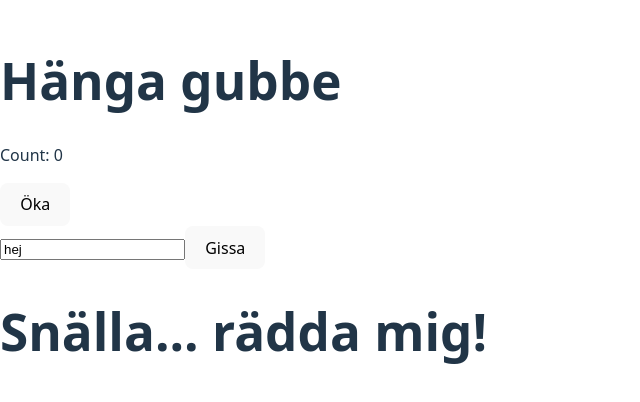
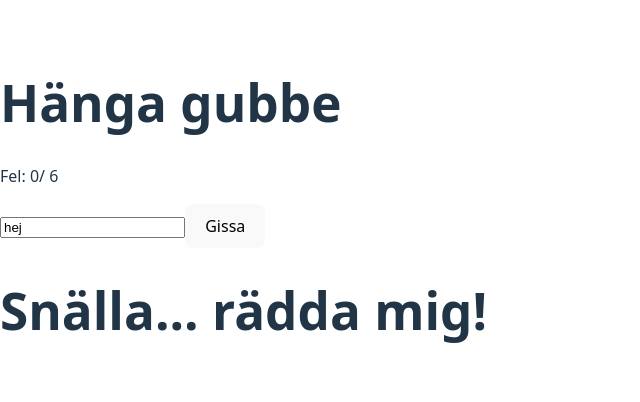
Before and after one commit to zaida-wiss/hang_man, a React (Vite) app: page / in a window 1280 px wide. Shown: the part 194-596 px from the top of the page, without its empty margins (0-640 px from the left). Built offline with nearby package versions, Linux system fonts and the light colour scheme.

Commit message:
nu är max felgissningar på plats

```diff
--- a/src/Dashboard.jsx
+++ b/src/Dashboard.jsx
@@ -21,6 +21,8 @@ const Dashboard = ({ title }) => {
   }, [guess]);
 
   const secretWord = "react";
+  const maxWrong = 6;
+
 
 const handleNewGuess = (event) => {
   event.preventDefault();           // 1. stoppa reload
@@ -57,10 +59,7 @@ const handleNewGuess = (event) => {
 return (
   <div>
       <h1>{title}</h1>
-      <p>Count: {count}</p>
-      <button onClick={() => setCount(count + 1)}>
-        Öka
-      </button>
+      <p>Fel: {count}/ {maxWrong}</p>
       <form onSubmit={handleNewGuess}>
         <input
           type="text"
```
